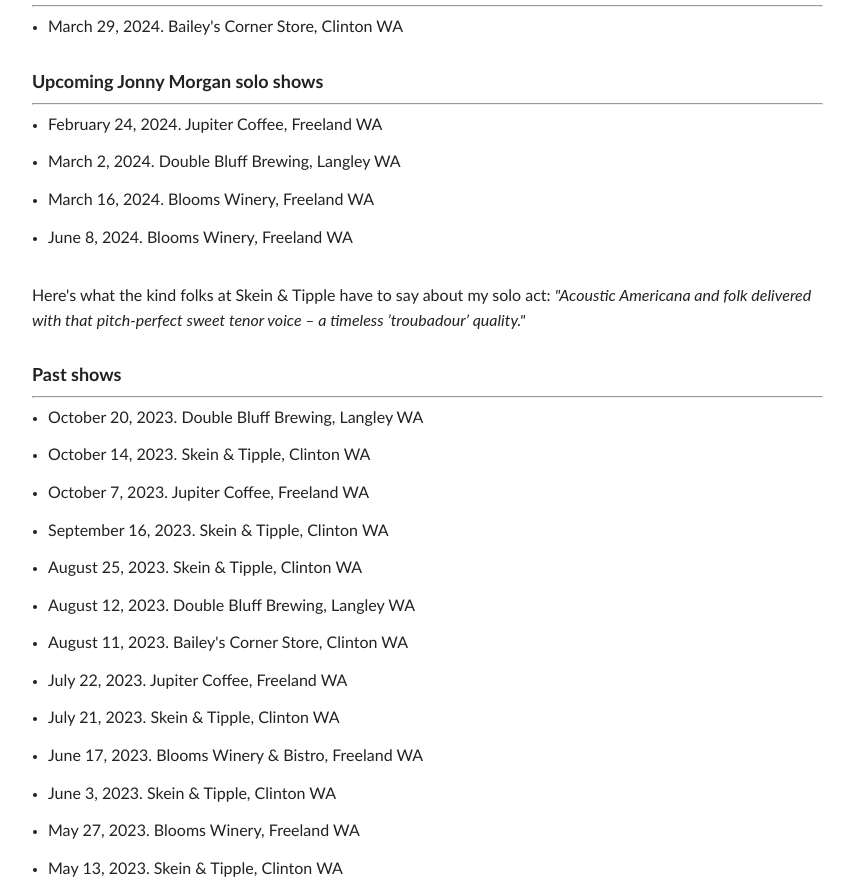
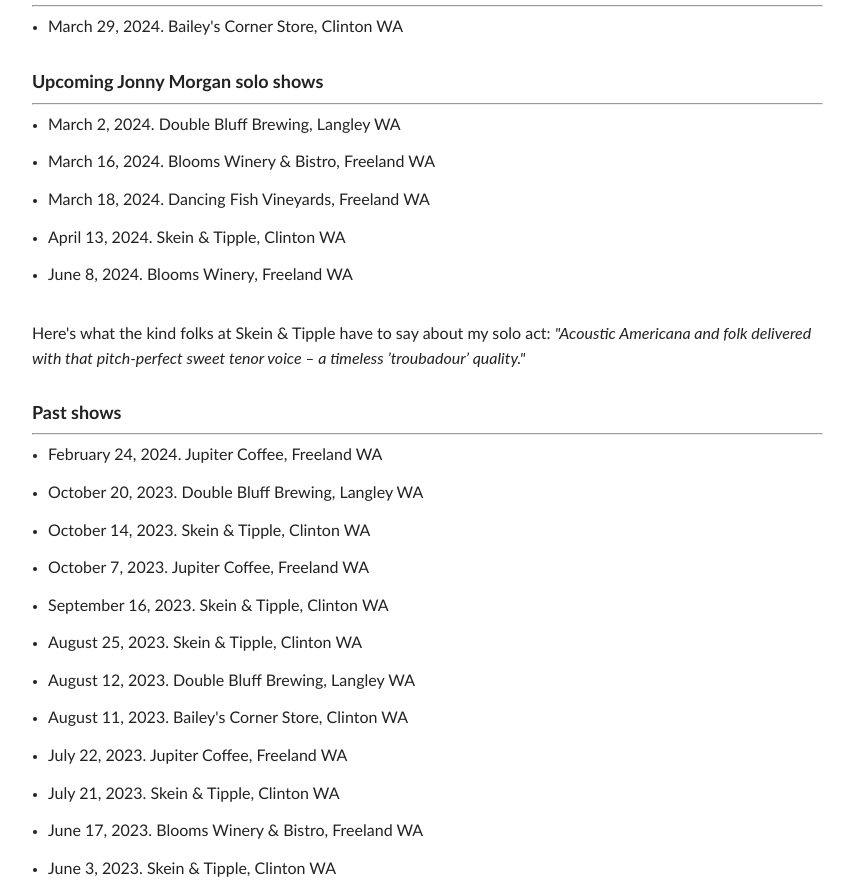
Before and after one commit to jtmorgan/jonnymorgan.github.io, a website: page index.html in a window 1280 px wide. Shown: the part 973-1864 px from the top of the page, without its empty margins (355-1209 px from the left). Drawn offline with Linux system fonts and the light colour scheme; a web font is replaced by a local one.

Commit message:
Update index.html
add s + t, dancing fish

```diff
--- a/index.html
+++ b/index.html
@@ -62,9 +62,10 @@
 					<h3>Upcoming Jonny Morgan solo shows</h3>
 						<hr />
 						<ul class="publications">
-							<li>February 24, 2024. Jupiter Coffee, Freeland WA</li>
 							<li>March 2, 2024. Double Bluff Brewing, Langley WA</li>
-							<li>March 16, 2024. Blooms Winery, Freeland WA</li>
+							<li>March 16, 2024. Blooms Winery & Bistro, Freeland WA</li>
+							<li>March 18, 2024. Dancing Fish Vineyards, Freeland WA</li>
+							<li>April 13, 2024. Skein & Tipple, Clinton WA</li>
 							<li>June 8, 2024. Blooms Winery, Freeland WA</li>
 						</ul>
 					<p>Here's what the kind folks at Skein & Tipple have to say about my solo act: <em>"Acoustic Americana and folk delivered with that pitch-perfect sweet tenor voice – a timeless ’troubadour’ quality."</em></p>
@@ -72,6 +73,7 @@
 					<h3>Past shows</h3>
 						<hr />
 						<ul class="publications">
+							<li>February 24, 2024. Jupiter Coffee, Freeland WA</li>
 							<li>October 20, 2023. Double Bluff Brewing, Langley WA</li>
 							<li>October 14, 2023. Skein & Tipple, Clinton WA</li>
 							<li>October 7, 2023. Jupiter Coffee, Freeland WA</li>
```
